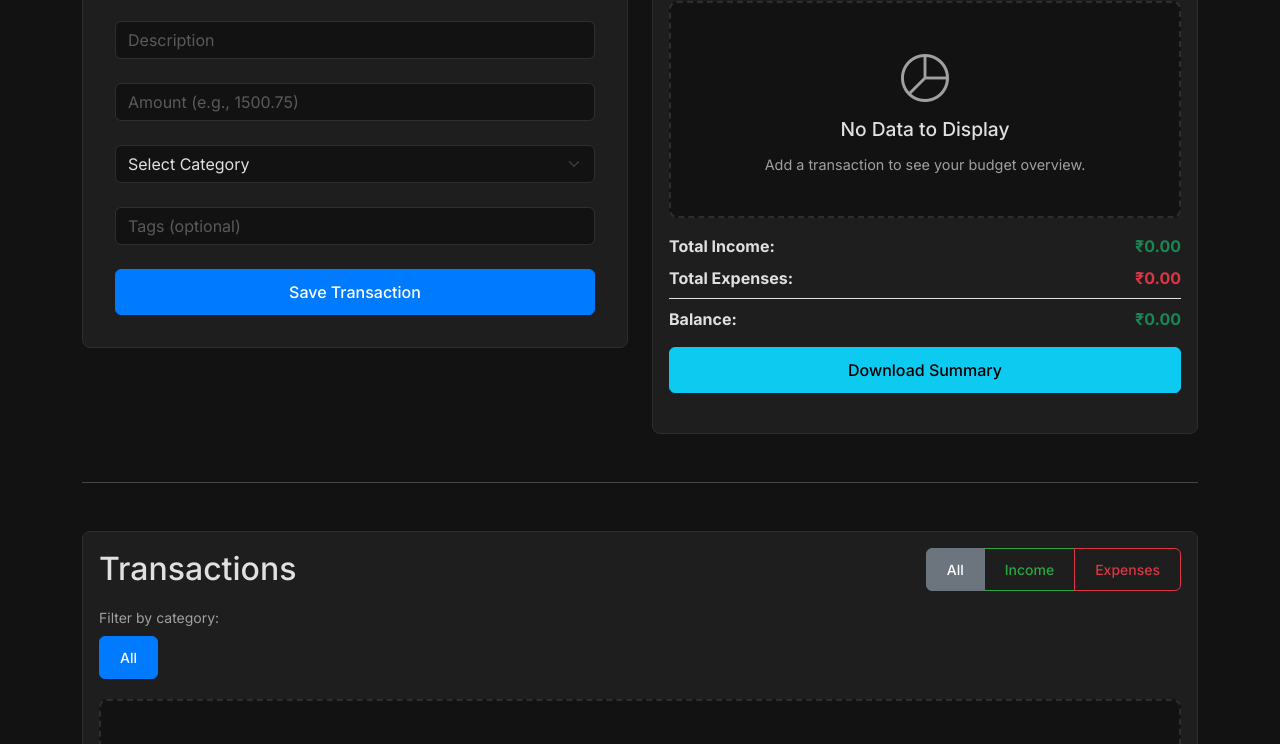
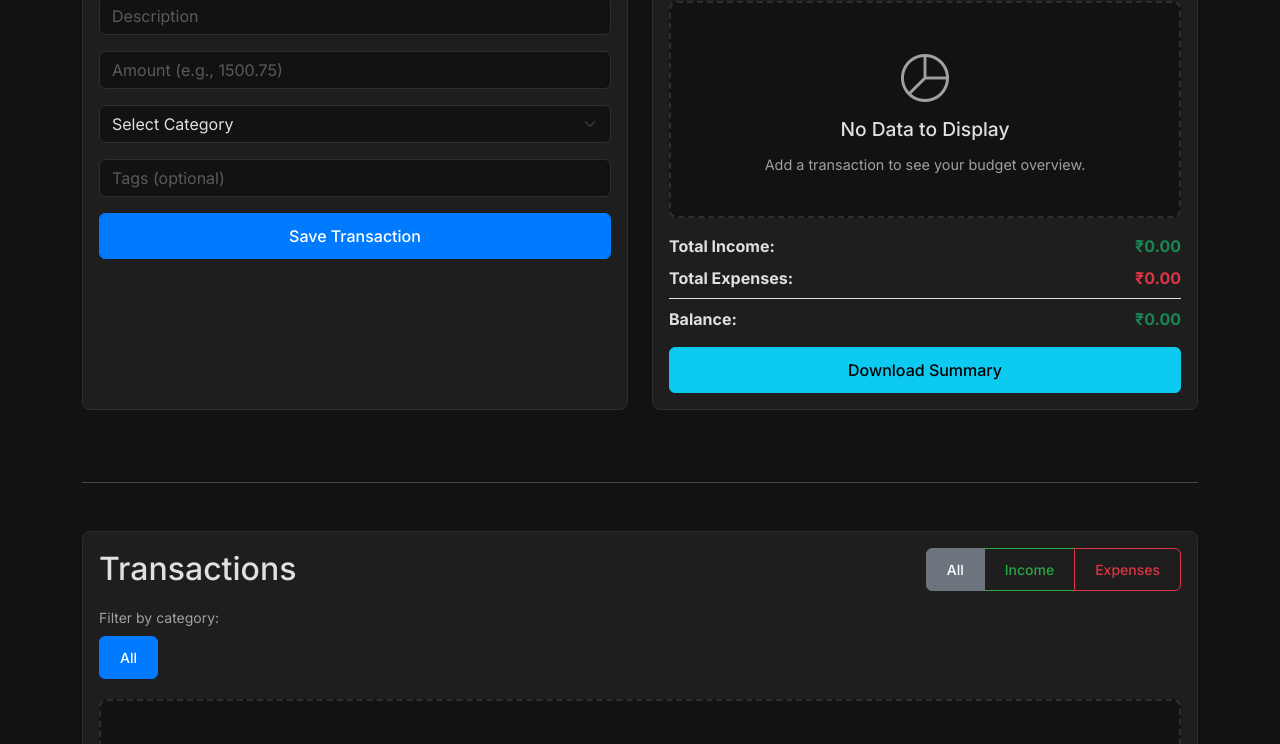
Before and after one commit to Eganathan/Dhanika, a plain HTML site: page index.html in a window 1280 px wide. Shown: the part 273-1017 px from the top of the page. Drawn offline with nearby package versions, Linux system fonts and the light colour scheme.

Commit message:
Fix: Equalize form and chart height using flexbox

```diff
--- a/assets/css/style.css
+++ b/assets/css/style.css
@@ -164,18 +164,16 @@ footer {
     color: var(--muted-text-color);
 }
 
-.chart-container {
-    height: 100%;
+.equal-height-row {
+    display: flex;
+    flex-wrap: wrap;
 }
 
-.card-form .card-body {
-    padding: 2rem;
+.equal-height-row .col-lg-6 {
+    display: flex;
+    flex-direction: column;
 }
 
-#transaction-form .mb-3 {
-    margin-bottom: 1.5rem !important;
+.equal-height-row .card {
+    flex-grow: 1;
 }
-
-#budget-chart {
-    max-height: 100%;
-}
```
